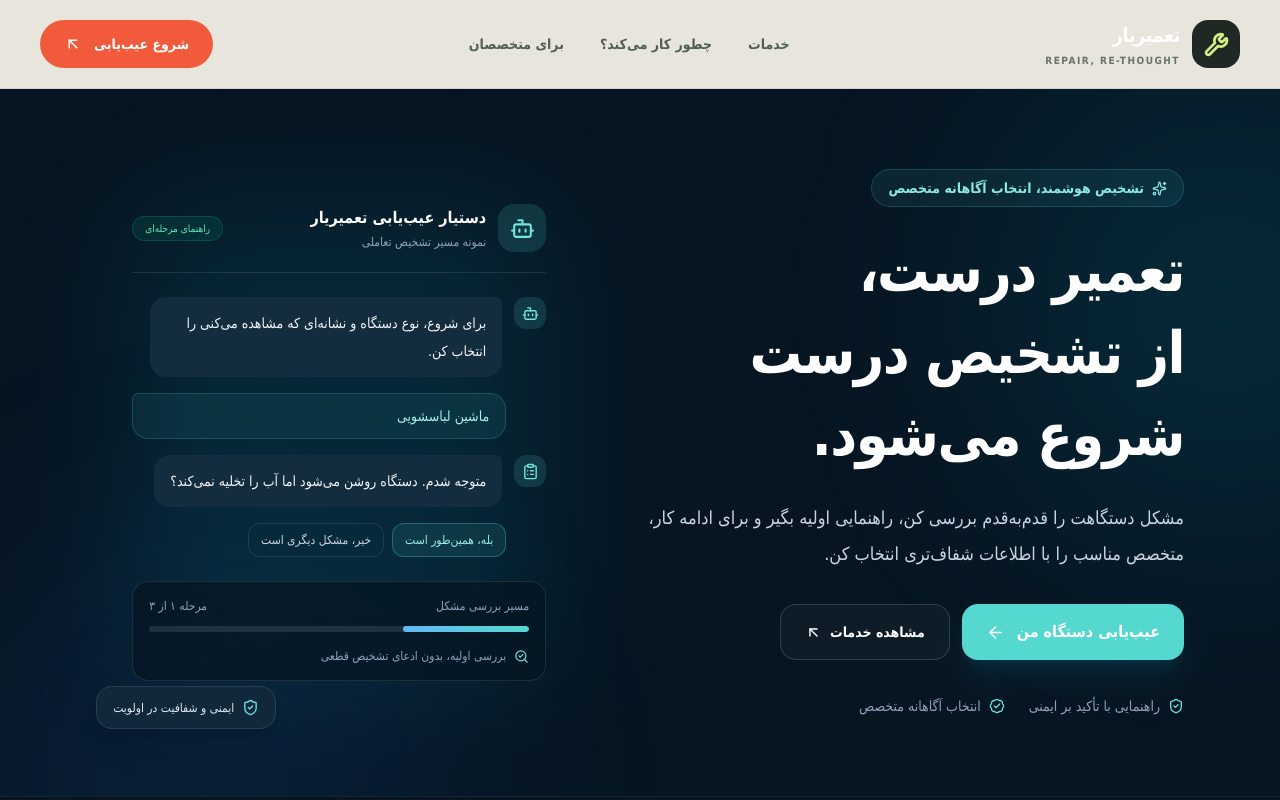
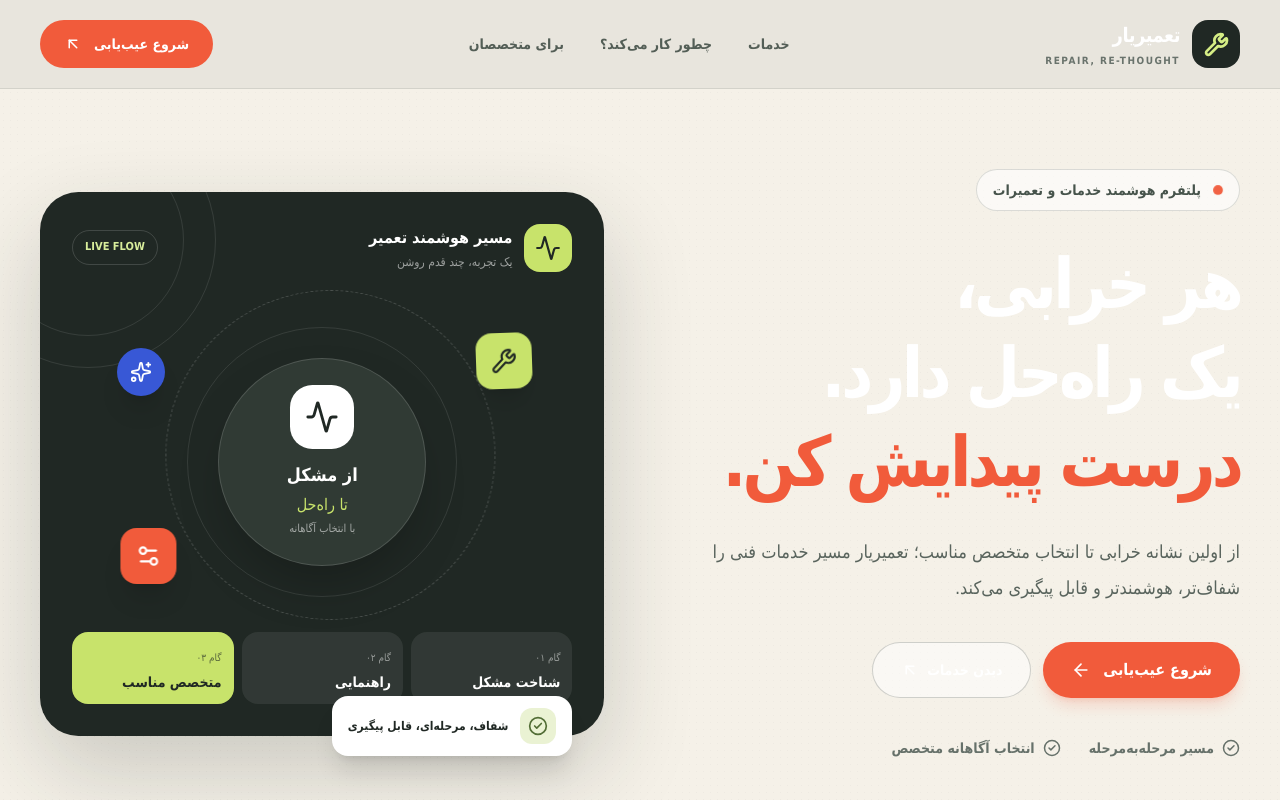
Before and after one commit to MajidYoosefkhani/taamiryar-platform, a Next.js app in the folder apps/web/: page / in a window 1280 px wide. Shown: the top 800 px of the page. Built offline with nearby package versions, Linux system fonts and the light colour scheme.

Commit message:
Redesign Taamiryar with expressive editorial motion system

```diff
--- a/apps/web/components/home/Hero.tsx
+++ b/apps/web/components/home/Hero.tsx
@@ -1,23 +1,35 @@
 import Link from "next/link";
-import { ArrowLeft, ArrowUpLeft, BadgeCheck, Bot, ClipboardList, SearchCheck, ShieldCheck, Sparkles } from "lucide-react";
-import Container from "../layout/Container";
+import {ArrowLeft,ArrowUpLeft,ArrowDownLeft,Activity,CheckCircle2,MoveUpLeft,Settings2,Sparkles,Wrench} from "lucide-react";
 export default function Hero(){
- return <section className="relative isolate overflow-hidden border-b border-white/[.06]">
-  <div className="ty-grid-bg pointer-events-none absolute inset-0 -z-10"/><div className="pointer-events-none absolute -right-40 top-0 -z-10 h-[430px] w-[430px] rounded-full bg-cyan-400/[.12] blur-[120px]"/><div className="pointer-events-none absolute -bottom-48 left-0 -z-10 h-[420px] w-[420px] rounded-full bg-blue-500/[.12] blur-[130px]"/>
-  <Container className="grid min-h-[650px] items-center gap-14 py-16 md:py-20 lg:grid-cols-[1.05fr_.95fr] lg:gap-16">
-   <div className="max-w-2xl"><div className="mb-6 inline-flex items-center gap-2 rounded-full border border-[#55d8d0]/20 bg-[#55d8d0]/[.08] px-4 py-2 text-xs font-semibold text-[#8ae8e1] sm:text-sm"><Sparkles size={15}/> تشخیص هوشمند، انتخاب آگاهانه متخصص</div>
-    <h1 className="text-[2.55rem] font-black leading-[1.45] tracking-tight text-white sm:text-5xl sm:leading-[1.4] lg:text-[3.65rem]">تعمیر درست،<br/><span className="ty-gradient-text">از تشخیص درست</span> شروع می‌شود.</h1>
-    <p className="mt-6 max-w-xl text-base leading-8 text-slate-300 sm:text-lg sm:leading-9">مشکل دستگاهت را قدم‌به‌قدم بررسی کن، راهنمایی اولیه بگیر و برای ادامه کار، متخصص مناسب را با اطلاعات شفاف‌تری انتخاب کن.</p>
-    <div className="mt-8 flex flex-col gap-3 min-[430px]:flex-row"><Link href="/diagnose" className="ty-focus inline-flex min-h-14 items-center justify-center gap-3 rounded-2xl bg-[#55d8d0] px-6 text-base font-extrabold text-[#06202b] shadow-xl shadow-cyan-500/10 transition hover:-translate-y-0.5 hover:bg-[#7ce9e1]">عیب‌یابی دستگاه من <ArrowLeft size={19}/></Link><a href="#services" className="ty-focus inline-flex min-h-14 items-center justify-center gap-2 rounded-2xl border border-white/15 bg-white/[.03] px-6 text-sm font-bold text-white transition hover:border-[#55d8d0]/50 hover:bg-white/[.06]">مشاهده خدمات <ArrowUpLeft size={17}/></a></div>
-    <div className="mt-9 flex flex-wrap gap-x-6 gap-y-3 text-xs text-slate-400 sm:text-sm"><span className="inline-flex items-center gap-2"><ShieldCheck size={16} className="text-[#68ded5]"/> راهنمایی با تأکید بر ایمنی</span><span className="inline-flex items-center gap-2"><BadgeCheck size={16} className="text-[#68ded5]"/> انتخاب آگاهانه متخصص</span></div>
+ return <section className="relative isolate overflow-hidden bg-[#f5f1e8]">
+  <div className="ty-noise pointer-events-none absolute inset-0 opacity-30"/>
+  <div className="ty-container relative grid min-h-[680px] items-center gap-12 py-16 lg:grid-cols-[1.02fr_.98fr] lg:py-20">
+   <div className="ty-enter relative z-10">
+    <div className="mb-7 inline-flex items-center gap-3 rounded-full border border-[#202824]/15 bg-white/60 px-4 py-2.5 text-xs font-extrabold text-[#46534b] sm:text-sm"><span className="h-2.5 w-2.5 rounded-full bg-[#f15b3b] ty-pulse-dot"/><span>پلتفرم هوشمند خدمات و تعمیرات</span></div>
+    <h1 className="ty-display max-w-3xl text-[2.65rem] sm:text-5xl lg:text-[4.35rem]">هر خرابی،<br/>یک راه‌حل دارد.<br/><span className="relative inline-block text-[#f15b3b]">درست پیدایش کن.</span></h1>
+    <p className="mt-7 max-w-xl text-base font-medium leading-9 text-[#59645d] sm:text-lg">از اولین نشانه خرابی تا انتخاب متخصص مناسب؛ تعمیریار مسیر خدمات فنی را شفاف‌تر، هوشمندتر و قابل پیگیری می‌کند.</p>
+    <div className="mt-9 flex flex-col gap-3 min-[430px]:flex-row"><Link href="/diagnose" className="ty-focus inline-flex min-h-14 items-center justify-center gap-3 rounded-full bg-[#f15b3b] px-7 text-base font-extrabold text-white shadow-lg shadow-[#f15b3b]/20 transition hover:-translate-y-1 hover:bg-[#d94a2d]">شروع عیب‌یابی <ArrowLeft size={20} className="ty-arrow"/></Link><a href="#services" className="ty-focus inline-flex min-h-14 items-center justify-center gap-2 rounded-full border border-[#202824]/20 bg-white/50 px-7 text-sm font-extrabold transition hover:bg-white">دیدن خدمات <ArrowUpLeft size={18}/></a></div>
+    <div className="mt-10 flex flex-wrap gap-x-7 gap-y-3 text-sm font-bold text-[#66716a]"><span className="inline-flex items-center gap-2"><CheckCircle2 size={18} className="text-[#4e7a3d}"/> مسیر مرحله‌به‌مرحله</span><span className="inline-flex items-center gap-2"><CheckCircle2 size={18} className="text-[#4e7a3d}"/> انتخاب آگاهانه متخصص</span></div>
    </div>
-   <div className="relative mx-auto w-full max-w-[470px]"><div className="pointer-events-none absolute inset-8 rounded-[36px] bg-cyan-400/10 blur-3xl"/>
-    <div className="ty-panel relative overflow-hidden rounded-[30px] p-5 sm:rounded-[34px] sm:p-7">
-     <div className="flex items-center justify-between border-b border-white/10 pb-5"><div className="flex items-center gap-3"><div className="flex h-12 w-12 items-center justify-center rounded-2xl bg-[#55d8d0]/15 text-[#72e4dc]"><Bot size={25}/></div><div><p className="font-bold text-white">دستیار عیب‌یابی تعمیریار</p><p className="mt-1 text-xs text-slate-400">نمونه مسیر تشخیص تعاملی</p></div></div><span className="rounded-full border border-emerald-400/20 bg-emerald-400/10 px-3 py-1 text-[10px] text-emerald-300">راهنمای مرحله‌ای</span></div>
-     <div className="space-y-4 py-6"><div className="flex gap-3"><span className="flex h-8 w-8 shrink-0 items-center justify-center rounded-xl bg-[#55d8d0]/15 text-[#73e4dc]"><Bot size={17}/></span><div className="max-w-[85%] rounded-2xl rounded-tr-md bg-[#142d3e] px-4 py-3 text-sm leading-7 text-slate-100">برای شروع، نوع دستگاه و نشانه‌ای که مشاهده می‌کنی را انتخاب کن.</div></div><div className="mr-10 rounded-2xl rounded-tl-md border border-[#55d8d0]/20 bg-[#55d8d0]/[.08] px-4 py-3 text-sm text-[#a5f0e9]">ماشین لباسشویی</div><div className="flex gap-3"><span className="flex h-8 w-8 shrink-0 items-center justify-center rounded-xl bg-[#55d8d0]/15 text-[#73e4dc]"><ClipboardList size={17}/></span><div className="max-w-[85%] rounded-2xl rounded-tr-md bg-[#142d3e] px-4 py-3 text-sm leading-7 text-slate-100">متوجه شدم. دستگاه روشن می‌شود اما آب را تخلیه نمی‌کند؟</div></div><div className="mr-10 flex flex-wrap gap-2"><span className="rounded-xl border border-[#55d8d0]/30 bg-[#55d8d0]/10 px-3 py-2 text-xs text-[#9cece5]">بله، همین‌طور است</span><span className="rounded-xl border border-white/10 px-3 py-2 text-xs text-slate-300">خیر، مشکل دیگری است</span></div></div>
-     <div className="rounded-2xl border border-white/10 bg-[#071522]/70 p-4"><div className="mb-3 flex items-center justify-between text-xs text-slate-400"><span>مسیر بررسی مشکل</span><span>مرحله ۱ از ۳</span></div><div className="h-1.5 overflow-hidden rounded-full bg-white/10"><div className="h-full w-1/3 rounded-full bg-gradient-to-l from-[#55d8d0] to-[#61b9f2]"/></div><div className="mt-4 flex items-center gap-2 text-xs text-slate-400"><SearchCheck size={15} className="text-[#70ded6]"/> بررسی اولیه، بدون ادعای تشخیص قطعی</div></div>
-    </div><div className="absolute -bottom-5 -left-2 hidden items-center gap-2 rounded-2xl border border-white/10 bg-[#10283a] px-4 py-3 text-xs text-slate-200 shadow-xl sm:flex"><ShieldCheck size={17} className="text-[#65ddd5]"/> ایمنی و شفافیت در اولویت</div>
+   <div className="relative mx-auto w-full max-w-[570px] ty-enter-delay">
+    <div className="absolute right-[8%] top-[5%] h-[78%] w-[78%] rounded-full bg-[#d6e99b] blur-[1px]"/>
+    <div className="absolute -left-2 top-[15%] h-24 w-24 rounded-full border-[18px] border-[#f15b3b]/15 ty-drift"/>
+    <div className="relative min-h-[480px] overflow-hidden rounded-[2.4rem] bg-[#202824] p-5 text-white shadow-[0_35px_90px_rgba(32,40,36,.2)] sm:min-h-[530px] sm:p-8">
+     <div className="absolute -left-20 -top-20 h-64 w-64 rounded-full border border-white/10"/><div className="absolute -left-12 -top-12 h-48 w-48 rounded-full border border-white/10"/>
+     <div className="relative flex items-center justify-between"><div className="flex items-center gap-3"><span className="flex h-12 w-12 items-center justify-center rounded-2xl bg-[#c8e36b] text-[#202824]"><Activity size={26}/></span><div><p className="font-black">مسیر هوشمند تعمیر</p><p className="mt-1 text-xs text-white/55">یک تجربه، چند قدم روشن</p></div></div><span className="rounded-full border border-white/15 px-3 py-2 text-[11px] font-bold text-[#d8ed9b]">LIVE FLOW</span></div>
+     <div className="relative mt-10 flex min-h-[300px] items-center justify-center">
+      <div className="absolute h-[270px] w-[270px] rounded-full border border-dashed border-white/20 ty-drift sm:h-[330px] sm:w-[330px]"/>
+      <div className="absolute h-[215px] w-[215px] rounded-full border border-white/10 sm:h-[270px] sm:w-[270px]"/>
+      <div className="absolute right-[8%] top-[7%] flex h-14 w-14 items-center justify-center rounded-2xl bg-[#c8e36b] text-[#202824] shadow-xl ty-float"><Wrench size={26}/></div>
+      <div className="absolute bottom-[7%] left-[8%] flex h-14 w-14 items-center justify-center rounded-2xl bg-[#f15b3b] text-white shadow-xl ty-drift"><Settings2 size={26}/></div>
+      <div className="absolute left-[9%] top-[12%] flex h-12 w-12 items-center justify-center rounded-full bg-[#3858d6] text-white shadow-xl"><Sparkles size={22}/></div>
+      <div className="relative z-10 flex h-44 w-44 flex-col items-center justify-center rounded-full border border-white/15 bg-[#303a34] text-center shadow-2xl sm:h-52 sm:w-52"><span className="mb-3 flex h-16 w-16 items-center justify-center rounded-[1.4rem] bg-white text-[#202824]"><Activity size={34}/></span><b className="text-lg">از مشکل</b><span className="my-1 text-[#c8e36b]">تا راه‌حل</span><small className="text-[11px] text-white/55">با انتخاب آگاهانه</small></div>
+     </div>
+     <div className="relative mt-5 grid grid-cols-3 gap-2"><div className="rounded-2xl bg-white/[.08] p-3"><span className="text-[10px] text-white/50">گام ۰۱</span><b className="mt-1 block text-xs sm:text-sm">شناخت مشکل</b></div><div className="rounded-2xl bg-white/[.08] p-3"><span className="text-[10px] text-white/50">گام ۰۲</span><b className="mt-1 block text-xs sm:text-sm">راهنمایی</b></div><div className="rounded-2xl bg-[#c8e36b] p-3 text-[#202824]"><span className="text-[10px] opacity-65">گام ۰۳</span><b className="mt-1 block text-xs sm:text-sm">متخصص مناسب</b></div></div>
+    </div>
+    <div className="absolute -bottom-5 right-4 flex items-center gap-3 rounded-2xl bg-white px-4 py-3 text-xs font-extrabold text-[#202824] shadow-xl sm:right-8"><span className="flex h-9 w-9 items-center justify-center rounded-xl bg-[#eaf2d3] text-[#526d35]"><CheckCircle2 size={20}/></span> شفاف، مرحله‌ای، قابل پیگیری</div>
    </div>
-  </Container>
+  </div>
+  <div className="border-t border-[#202824]/10 bg-[#eae5d9] py-4"><div className="ty-marquee gap-8 text-sm font-black text-[#6b746d]"><span>عیب‌یابی هوشمند ✳ انتخاب متخصص ✳ خدمات حرفه‌ای ✳ تعمیر مطمئن ✳ پشتیبانی شفاف ✳</span><span>عیب‌یابی هوشمند ✳ انتخاب متخصص ✳ خدمات حرفه‌ای ✳ تعمیر مطمئن ✳ پشتیبانی شفاف ✳</span></div></div>
  </section>;
 }
```
